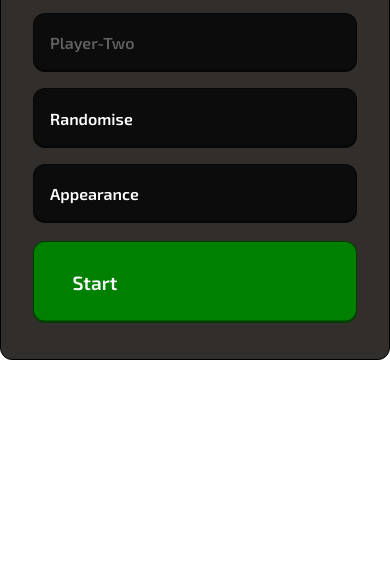
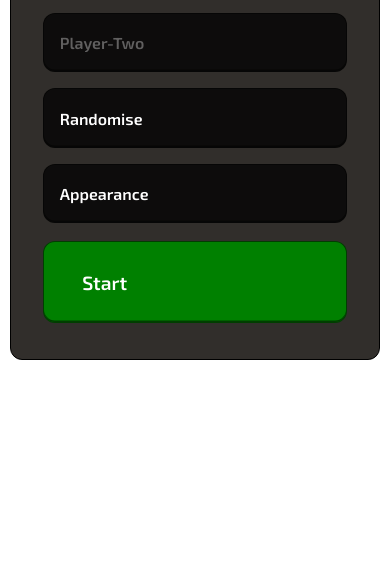
Before and after one commit to Md-Mosabbir/Battleship, a website built with webpack: page dist/index.html in a window 390 px wide. Shown: the part 522-1100 px from the top of the page. Built offline with Linux system fonts and the light colour scheme; a web font is replaced by a local one.

Commit message:
fix nav width

```diff
--- a/src/style.css
+++ b/src/style.css
@@ -331,7 +331,7 @@ footer a:hover {
     --name-font-family: 0.8rem;
   }
   nav {
-    min-width: 100%;
+    min-width: 95%;
   }
 }
 
```
Also changed, not shown: dist/main.js.
